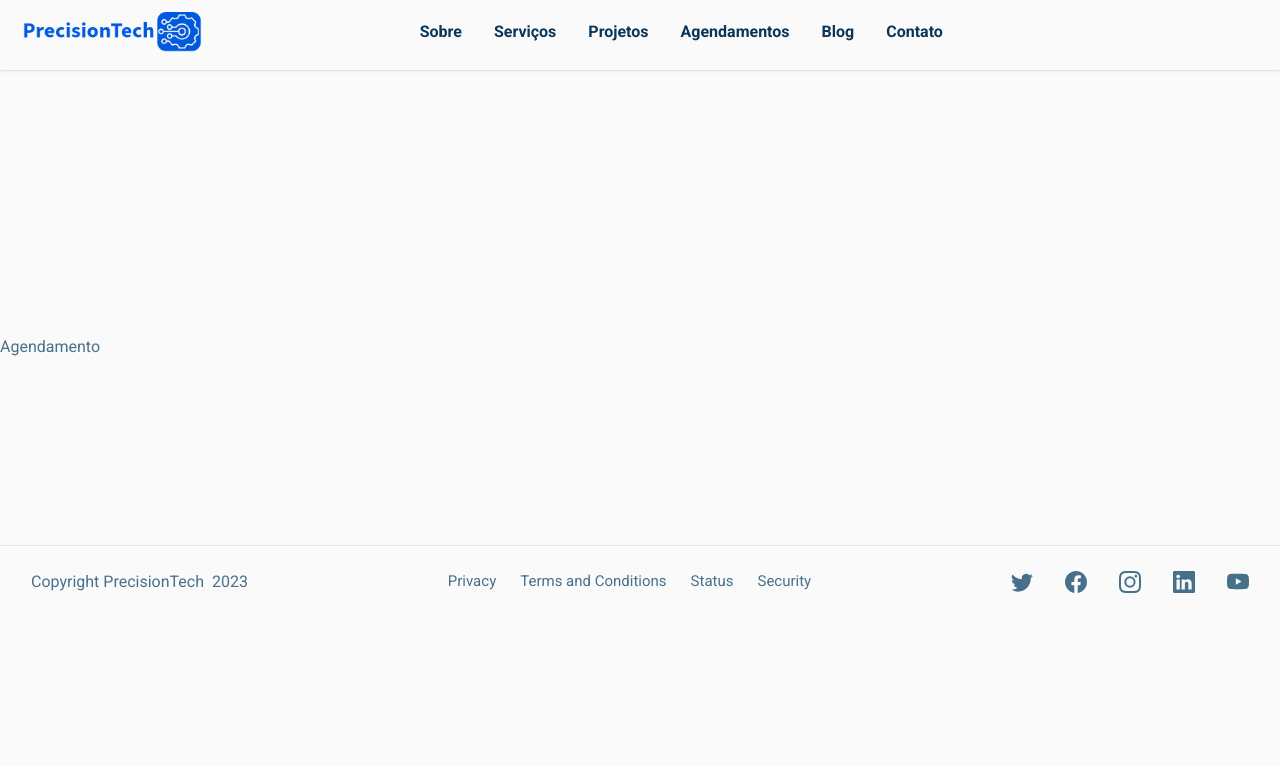
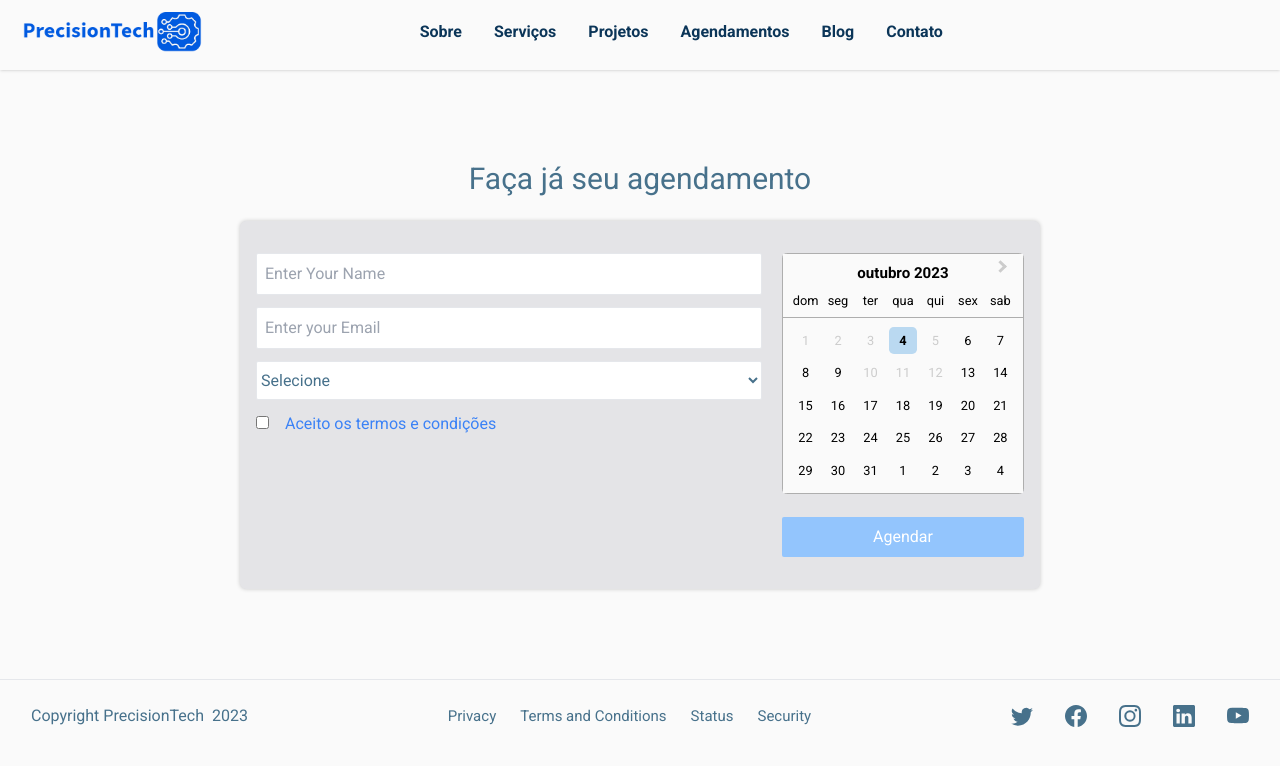
Before and after one commit to FranciscoNeto2909/PrecisionTech, a React (Vite) app: page /agendamento in a window 1280 px wide. Shown: the top 766 px of the page. Built offline with nearby package versions, Linux system fonts and the light colour scheme.

Commit message:
schedule form created

```diff
--- a/package.json
+++ b/package.json
@@ -12,7 +12,9 @@
   "dependencies": {
     "aos": "^2.3.4",
     "axios": "^1.5.1",
+    "date-fns": "^2.30.0",
     "react": "^18.2.0",
+    "react-datepicker": "^4.18.0",
     "react-dom": "^18.2.0",
     "react-icons": "^4.11.0",
     "react-router-dom": "^6.16.0"
@@ -20,6 +22,7 @@
   "devDependencies": {
     "@types/aos": "^3.0.5",
     "@types/react": "^18.2.15",
+    "@types/react-datepicker": "^4.15.1",
     "@types/react-dom": "^18.2.7",
     "@typescript-eslint/eslint-plugin": "^6.0.0",
     "@typescript-eslint/parser": "^6.0.0",
--- a/src/data/schedules.ts
+++ b/src/data/schedules.ts
@@ -21,7 +21,7 @@ export const schedules = [
     },
     {
         client: "Jose Silva",
-        date: "13/10/2023",
+        date: "13/11/2023",
         service: "Montagem e Inspeção"
     }
 ]
--- a/src/index.css
+++ b/src/index.css
@@ -12,13 +12,30 @@
 body {
   height: 100vh;
 }
-#root{
+
+#root {
   min-height: 100vh;
   display: grid;
 }
 
 .card-shadow {
   box-shadow: 0 0 4px #0003;
+}
+
+input:-webkit-autofill {
+  -webkit-box-shadow: 0 0 0 30px white inset;
+}
+
+.datepicker-container div:first-child {
+  background-color: transparent !important;
+}
+
+div .react-datepicker {
+  background-color: #000 !important;
+}
+
+div .react-datepicker__header {
+  background-color: #fff !important;
 }
 
 .animate-move {
--- a/src/pages/scheduling/Scheduling.tsx
+++ b/src/pages/scheduling/Scheduling.tsx
@@ -1,5 +1,190 @@
+import { useState } from "react";
+import DatePicker, { registerLocale } from "react-datepicker";
+import "react-datepicker/dist/react-datepicker.css";
+import { schedules } from "../../data/schedules";
+import ptBR from 'date-fns/locale/pt-BR';
+registerLocale('pt-BR', ptBR);
+
+type ScheduleType = {
+    name: string,
+    email: string,
+    service: string,
+    date: Date | null
+}
+
+type DateType = {
+    year: 'numeric',
+    month: 'numeric',
+    day: 'numeric'
+}
+
 export default function Scheduling() {
+    const emailRegex = new RegExp("^[_a-z0-9-]+([_a-z0-9-]+)*@[a-z0-9-]+([a-z0-9-]+).([a-z]{2,3})$")
+
+    const [errorMsg, setErrorMsg] = useState("")
+    const [terms, setTerms] = useState(false)
+    const [scheduleDate, setScheduleDate] = useState<ScheduleType>({
+        name: "",
+        email: "",
+        service: "",
+        date: null,
+    });
+
+    const [errors, setErrors] = useState({
+        name: false,
+        email: false,
+        service: false,
+        date: false,
+        terms: false
+    })
+
+    const schedulesDays = schedules.map((schedule) => schedule.date.slice(0, 2));
+    const schedulesMonths = schedules.map((schedule) => schedule.date.slice(3, 5));
+
+    const excludeDates = schedulesDays.map((day, i) => {
+        const year = new Date().getFullYear();
+        const month = parseInt(schedulesMonths[i], 10) - 1;
+        return new Date(year, month, parseInt(day, 10));
+    });
+
+    function handleSubmit(e: React.FormEvent) {
+        e.preventDefault();
+        const { name, email, service, date } = scheduleDate
+        const dateFormat: DateType = { year: 'numeric', month: 'numeric', day: 'numeric' };
+        const formatedDate = new Intl.DateTimeFormat('pt-BR', dateFormat);
+        if (terms === false) {
+            setErrors({ ...errors, terms: true })
+            setTimeout(() => {
+                setErrors({ ...errors, terms: false })
+            }, 2000);
+        } else if (scheduleDate.name === "") {
+            setErrors({ ...errors, name: true })
+            setErrorMsg("Campo obrigatório!")
+            setTimeout(() => {
+                setErrors({ ...errors, name: false })
+                setErrorMsg("")
+            }, 2000);
+        } else if (scheduleDate.email === "") {
+            setErrors({ ...errors, email: true })
+            setErrorMsg("Campo obrigatório!")
+            setTimeout(() => {
+                setErrors({ ...errors, email: false })
+                setErrorMsg("")
+            }, 2000);
+        } else if (!emailRegex.test(scheduleDate.email)) {
+            setErrors({ ...errors, email: true })
+            setErrorMsg("Digite um email válido!")
+            setTimeout(() => {
+                setErrors({ ...errors, email: false })
+                setErrorMsg("")
+            }, 2000);
+        } else if (scheduleDate.service === "") {
+            setErrors({ ...errors, service: true })
+            setErrorMsg("Selecione um tipo de serviço")
+            setTimeout(() => {
+                setErrors({ ...errors, service: false })
+                setErrorMsg("")
+            }, 2000);
+        } else if (scheduleDate.date === null) {
+            setErrors({ ...errors, date: true })
+            setErrorMsg("Selecione uma data")
+            setTimeout(() => {
+                setErrors({ ...errors, date: false })
+                setErrorMsg("")
+            }, 2000);
+        }
+        else {
+            console.log({
+                name,
+                email,
+                service,
+                date: `${formatedDate.format(date as Date)}`
+            })
+        }
+    }
+
     return (
-        <div className="mt-20">Agendamento</div>
-    )
+        <div className="" onSubmit={handleSubmit}>
+            <div className="my-6 flex flex-col items-center mx-auto max-w-[1250px] py-4 px-1 lg:px-6">
+                <h2 className="text-2xl mb-6 lg:text-3xl">Faça já seu agendamento</h2>
+                <form
+                    action=""
+                    className="bg-zinc-200 rounded-md flex flex-col gap-3 card-shadow py-8 px-2 w-full md:w-[600px] md:px-4 md:flex-row lg:w-[800px]"
+                >
+                    <div className="bg-zinc-200 flex-1 flex flex-col gap-3">
+                        <div className="bg-zinc-200">
+                            <input
+                                autoComplete="none"
+                                value={scheduleDate.name}
+                                onChange={e => setScheduleDate({ ...scheduleDate, name: e.target.value })}
+                                type="text"
+                                placeholder="Enter your Name"
+                                className={`capitalize bg-white p-2 w-full rounded-sm outline-none border ${errors.name && "border-red-500"}`}
+                            />
+                            {errors.name &&
+                                <p className="bg-zinc-200 text-xs mt-1 ms-1 text-red-500">{errorMsg}</p>
+                            }
+                        </div>
+                        <div className="bg-zinc-200">
+                            <input
+                                value={scheduleDate.email}
+                                onChange={e => setScheduleDate({ ...scheduleDate, email: e.target.value })}
+                                type="email"
+                                placeholder="Enter your Email"
+                                className={`bg-white p-2 w-full rounded-sm outline-none border ${errors.email && "border-red-500"}`}
+                            />
+                            {errors.email &&
+                                <p className="bg-zinc-200 text-xs mt-1 ms-1 text-red-500">{errorMsg}</p>
+                            }
+                        </div>
+                        <div className="bg-zinc-200">
+                            <select name="servicesSelect" title="Selecione" id="services" className={`outline-none bg-white py-2 border rounded-sm w-full ${errors.service && "border-red-500"}`} value={scheduleDate.service} onChange={e => setScheduleDate({ ...scheduleDate, service: e.target.value })}>
+                                <option value="" key="0">
+                                    Selecione
+                                </option>
+                                <option value="Torneamento CNC" key="1">
+                                    Torneamento CNC
+                                </option>
+                                <option value="Retífica Cilíndrica" key="2">
+                                    Retífica Cilíndrica
+                                </option>
+                                <option value="Prototipagem Rápida" key="3">
+                                    Prototipagem Rápida
+                                </option>
+                                <option value="Montagem e Inspeção" key="4">
+                                    Montagem e Inspeção
+                                </option>
+                                <option value="Consultoria Técnica" key="5">
+                                    Consultoria Técnica
+                                </option>
+                            </select>
+                            {errors.service &&
+                                <p className="bg-zinc-200 text-xs mt-1 ms-1 text-red-500">{errorMsg}</p>
+                            }
+                        </div>
+                        <div className="bg-zinc-200">
+                            <input id='terms' onClick={() => setTerms(!terms)} type="checkbox" className="me-4" />
+                            <label htmlFor="terms" className={`bg-zinc-200 text-blue-500 ${errors.terms && "text-red-500"}`}>Aceito os termos e condições</label>
+                        </div>
+                    </div>
+                    <div className="self-center flex flex-col bg-transparent ps-2 datepicker-container">
+                        <div className="relative">
+                            <DatePicker
+                                inline
+                                locale="pt-BR"
+                                minDate={new Date()}
+                                selected={scheduleDate.date}
+                                excludeDates={excludeDates}
+                                onChange={(dt) => setScheduleDate({ ...scheduleDate, date: dt })}
+                            />
+                            {errors.date &&
+                                <p className="absolute bottom-[-10px] start-0 bg-zinc-200 text-xs mt-1 ms-1 text-red-500">{errorMsg}</p>
+                            }
+                        </div>
+                        <button className={`w-full mt-4 py-2 px-6 self-start rounded-sm text-white ${terms === false ? "bg-blue-300" : "bg-blue-600 "}`}>Agendar</button>
+                    </div>
+                </form>
+            </div>
+        </div>
+    );
 }
```
Also changed, not shown: 1 other file (tests, documents, lock files or other folders).
